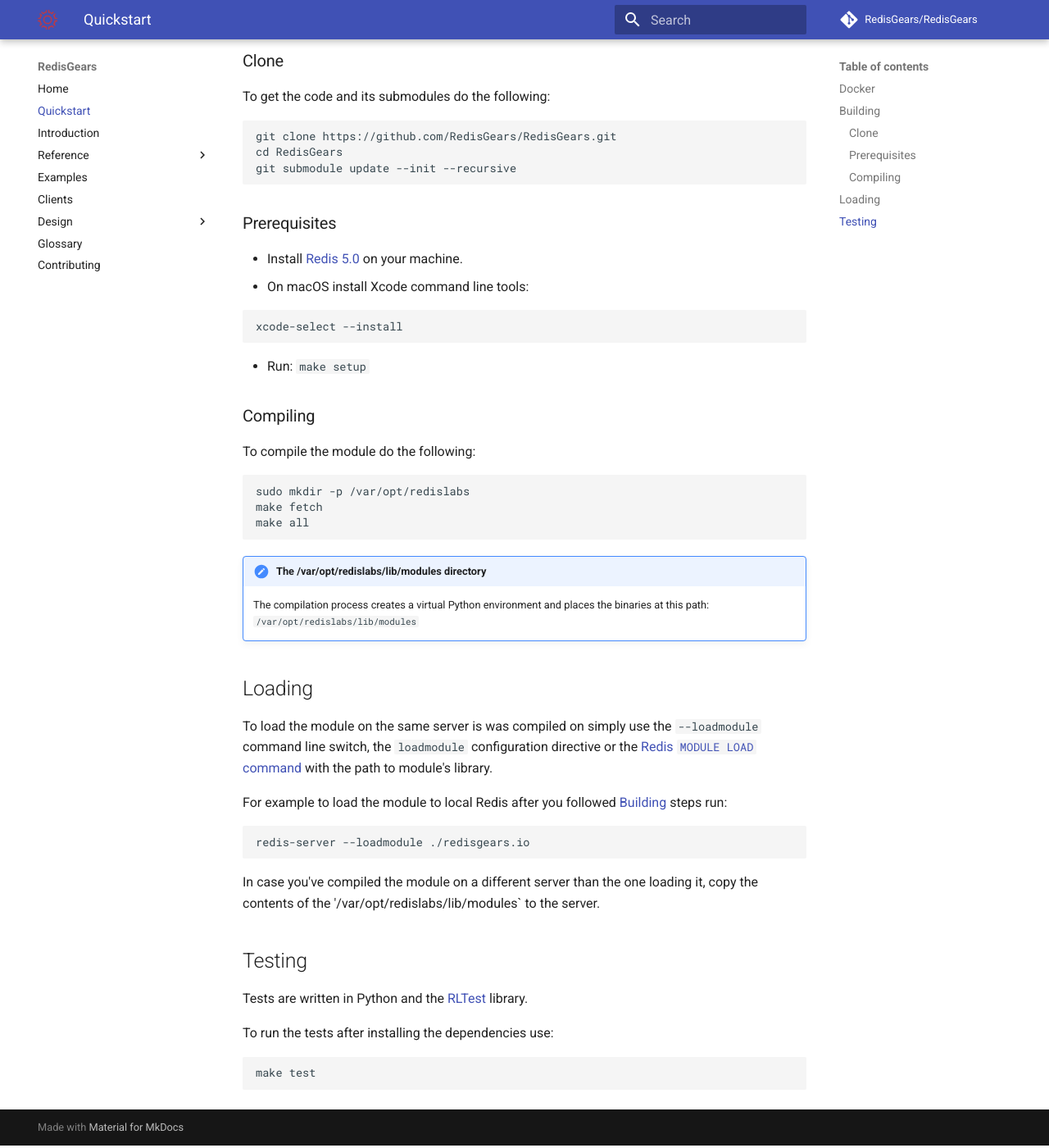
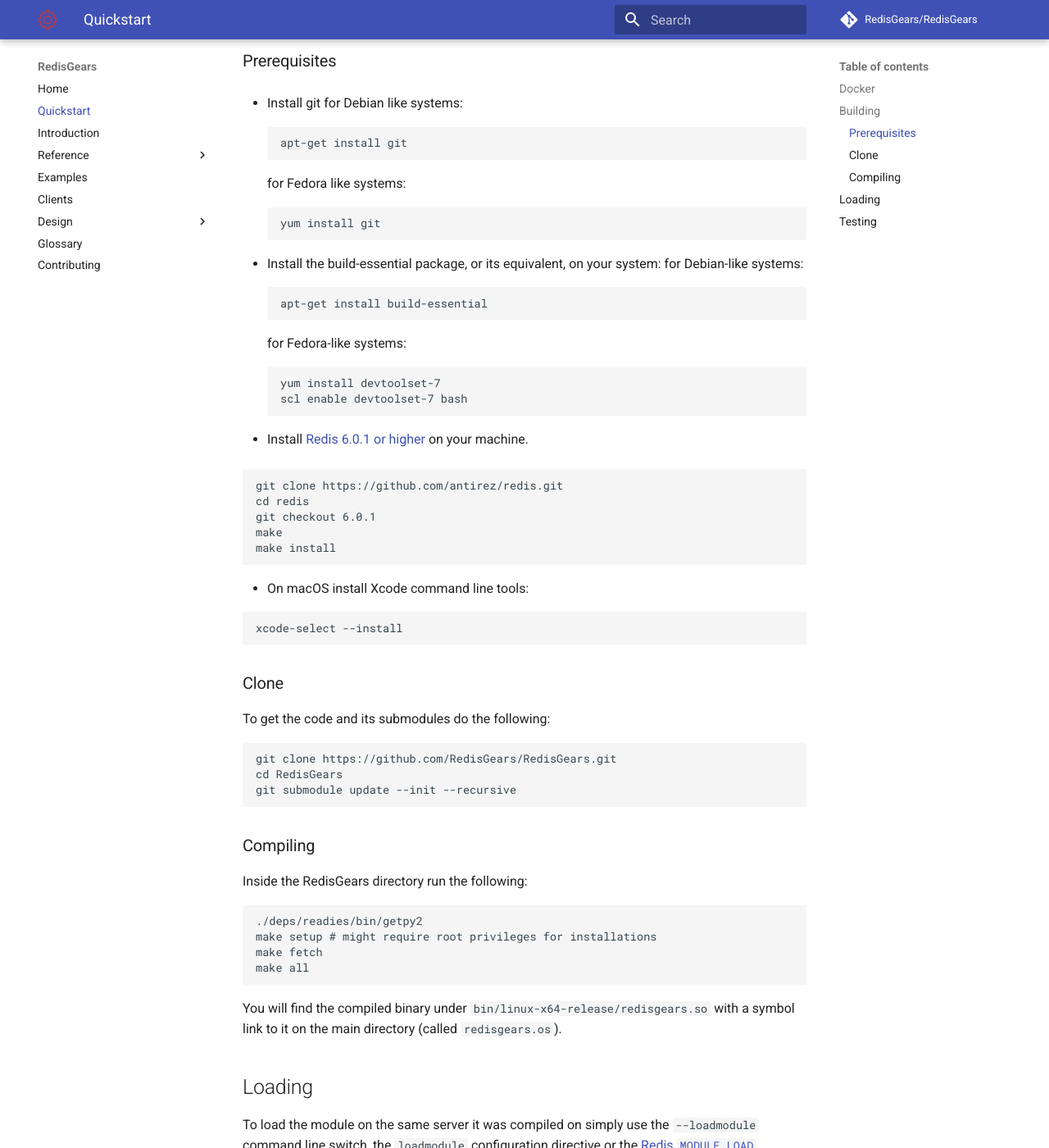
Before and after one commit to RedisGears/RedisGears, an MkDocs documentation site: the page built from docs/quickstart.md, in a window 1280 px wide and 1400 px high, scrolled down 678 px. Shown: the whole window at 82% size. Built offline with MkDocs 1.6.1 and Material for MkDocs 9.7.7, drawn with Linux system fonts in a browser that asks for light colours; comment, search, counter and statistics services are not loaded; some of the changed text lies outside the part shown.

Commit message:
remove the 'mkdir /var/opt/redislabs' from docs (#304)
* remove the 'mkdir /var/opt/redislabs' from docs

* some more additions

* some more doc fixes

* review fixes

* Update docs/configuration.md

Co-authored-by: Itamar Haber <itamar@redislabs.com>

* Update docs/quickstart.md

Co-authored-by: Itamar Haber <itamar@redislabs.com>

* Update docs/quickstart.md

Co-authored-by: Itamar Haber <itamar@redislabs.com>

* Update docs/quickstart.md

Co-authored-by: Itamar Haber <itamar@redislabs.com>

* Update docs/quickstart.md

Co-authored-by: Itamar Haber <itamar@redislabs.com>

* Update quickstart.md

Co-authored-by: Itamar Haber <itamar@redislabs.com>

````diff
--- a/docs/quickstart.md
+++ b/docs/quickstart.md
@@ -21,6 +21,45 @@
 
 ## Building
 
+### Prerequisites
+* Install git
+for Debian like systems:
+```
+apt-get install git
+```
+for Fedora like systems:
+```
+yum install git
+```
+
+
+* Install the build-essential package, or its equivalent, on your system:
+for Debian-like systems:
+```
+apt-get install build-essential
+```
+for Fedora-like systems:
+```
+yum install devtoolset-7
+scl enable devtoolset-7 bash
+```
+
+* Install [Redis 6.0.1 or higher](https://redis.io/) on your machine.
+
+```
+git clone https://github.com/antirez/redis.git
+cd redis
+git checkout 6.0.1
+make
+make install
+```
+
+* On macOS install Xcode command line tools:
+
+```
+xcode-select --install
+```
+
 ### Clone
 To get the code and its submodules do the following:
 ```
@@ -29,38 +68,27 @@
 git submodule update --init --recursive
 ```
 
-
-### Prerequisites
-* Install [Redis 5.0](https://redis.io/) on your machine.
-* On macOS install Xcode command line tools:
+### Compiling
+Inside the RedisGears directory run the following:
 
 ```
-xcode-select --install
-```
-
-* Run: `make setup`
-
-### Compiling
-To compile the module do the following:
-
-```
-sudo mkdir -p /var/opt/redislabs
+./deps/readies/bin/getpy2
+make setup # might require root privileges for installations
 make fetch
 make all
 ```
 
-!!! important "The /var/opt/redislabs/lib/modules directory"
-    The compilation process creates a virtual Python environment and places the binaries at this path: `/var/opt/redislabs/lib/modules`
+You will find the compiled binary under `bin/linux-x64-release/redisgears.so` with a symbol link to it on the main directory (called `redisgears.os`).
 
 ## Loading
-To load the module on the same server is was compiled on simply use the `--loadmodule` command line switch, the `loadmodule` configuration directive or the [Redis `MODULE LOAD` command](https://redis.io/commands/module-load) with the path to module's library.
+To load the module on the same server it was compiled on simply use the `--loadmodule` command line switch, the `loadmodule` configuration directive or the [Redis `MODULE LOAD` command](https://redis.io/commands/module-load) with the path to module's library.
 
 For example to load the module to local Redis after you followed [Building](#building) steps run:
 ```
 redis-server --loadmodule ./redisgears.io
 ```
 
-In case you've compiled the module on a different server than the one loading it, copy the contents of the '/var/opt/redislabs/lib/modules` to the server.
+If you compiled the module on a different server than the one loading it, copy the directory `bin/linux-x64-release/python3_<version>` (where `<version>` is the version compiled) to the target server. Use the [PythonInstallationDir](configuration.md#pythoninstallationdir) configuration parameter to specify the path of the copied directory on the target to RedisGears. **Important:** the directory's name, that is `python3_<version>` should not be changed.
 
 ## Testing
 Tests are written in Python and the [RLTest](https://github.com/RedisLabsModules/RLTest) library.
````
Also changed, not shown: docs/configuration.md (+15 -0 lines).
